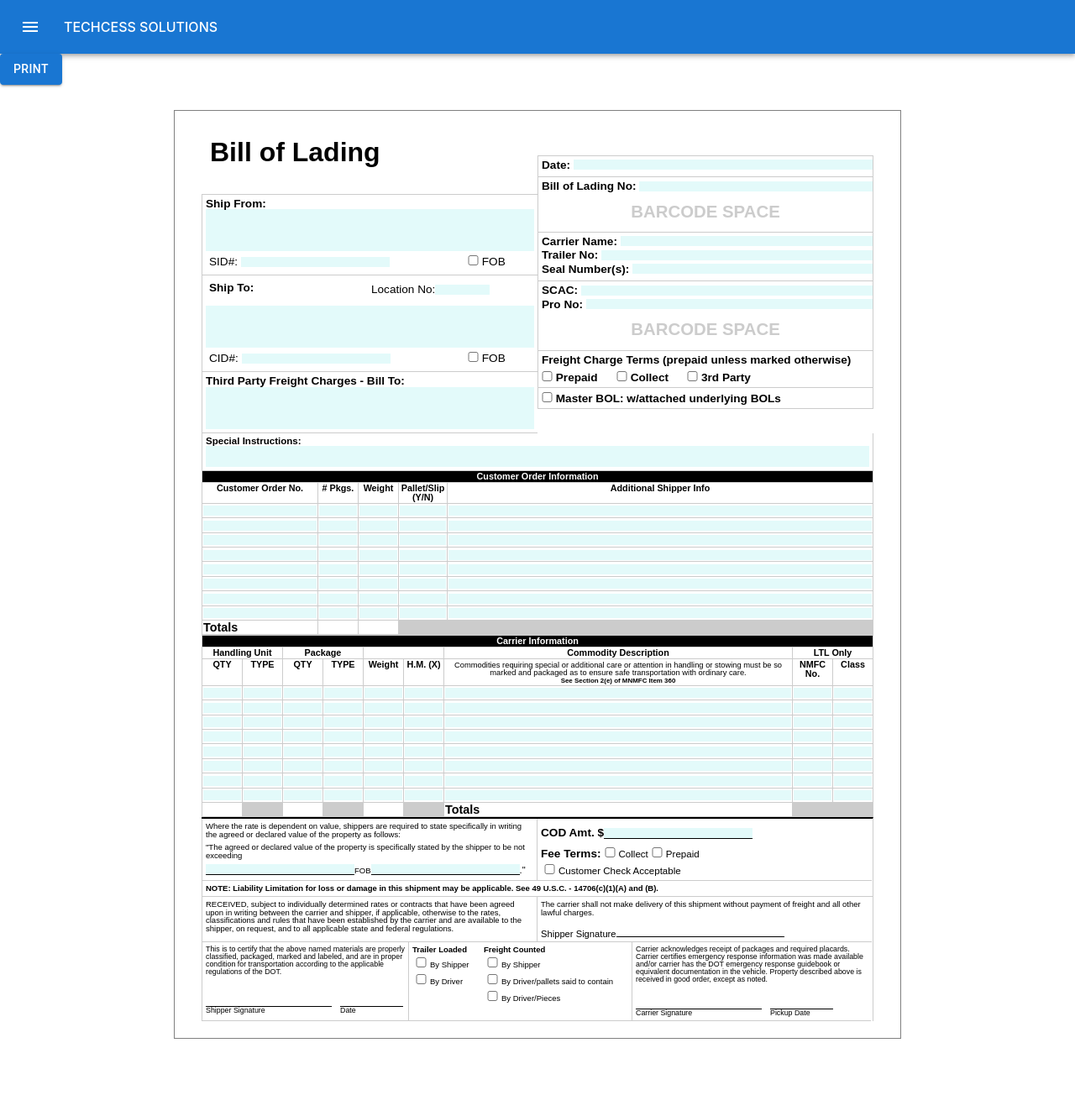
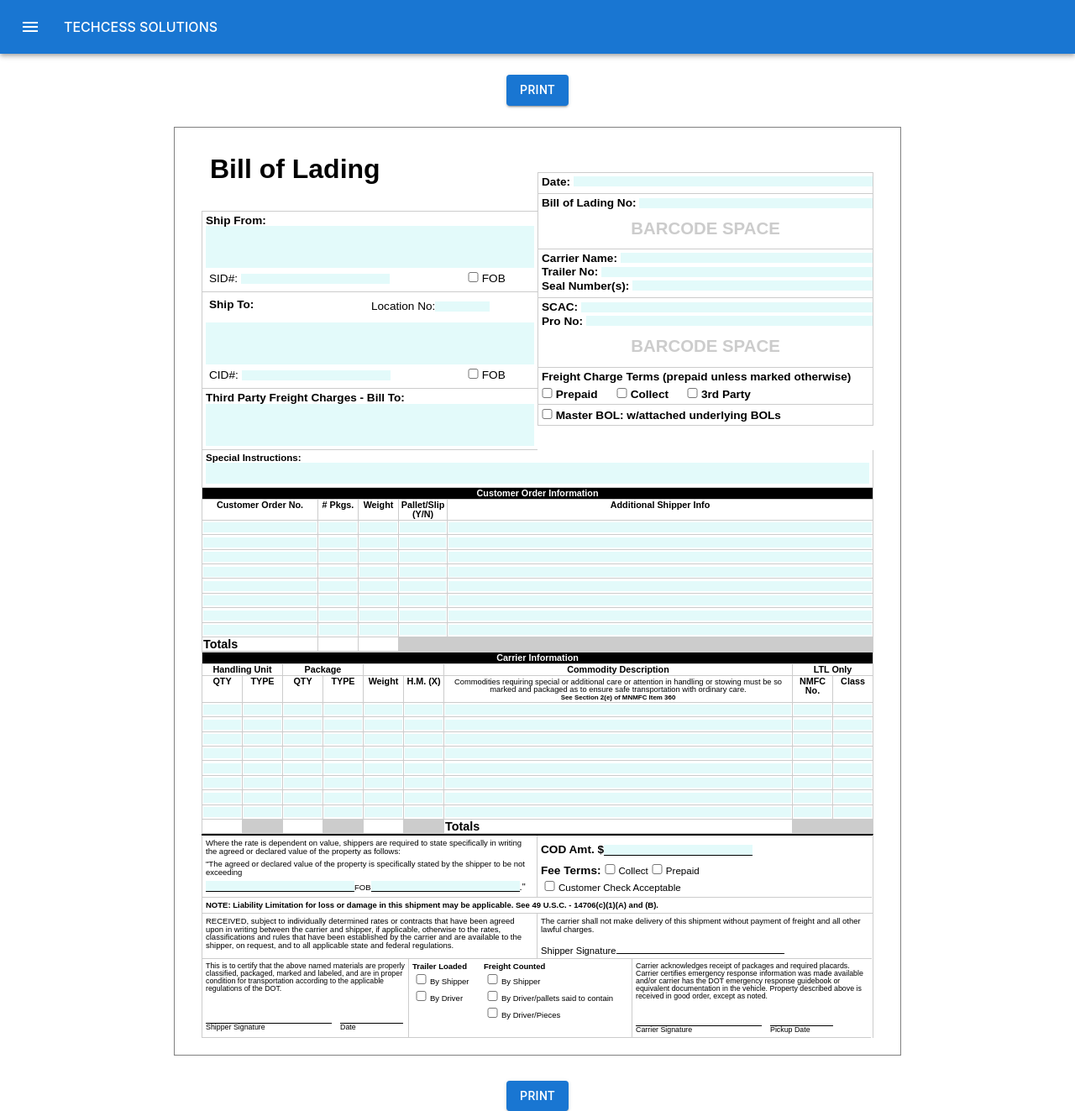
Before and after one commit to ChuangStephanie/TSL_Helper, a React (Vite) app: page /bol in a window 1280 px wide. Shown: the whole page at 84% size. Before the commit the page ends 1267 px from the top, so only its background shows below. Built offline with nearby package versions, Linux system fonts and the light colour scheme.

Commit message:
centered print button and added 1 to bottom of page

```diff
--- a/src/CSS/styles.css
+++ b/src/CSS/styles.css
@@ -10,6 +10,13 @@
 .clear {
 	clear: both;
 	}
+
+.printDiv {
+	display: flex;
+	justify-content: center;
+	margin-top: 25px;
+	margin-bottom: -5px;
+}
 
 input, textarea {
 	margin: 0;
--- a/src/components/BOL.jsx
+++ b/src/components/BOL.jsx
@@ -12,7 +12,12 @@ export default function BOL() {
   });
   return (
     <>
-      <Button className="print" variant="contained" onClick={handlePrint}>Print</Button>
+      <div className="printDiv">
+        <Button className="print" variant="contained" onClick={handlePrint}>
+          Print
+        </Button>
+      </div>
+
       <div id="main">
         <form ref={printRef} id="form" action="topdf.php" method="post">
           <div id="invHeader">
@@ -799,6 +804,11 @@ export default function BOL() {
           </div>
         </form>
       </div>
+      <div className="printDiv">
+        <Button className="print" variant="contained" onClick={handlePrint}>
+          Print
+        </Button>
+      </div>
     </>
   );
 }
```
